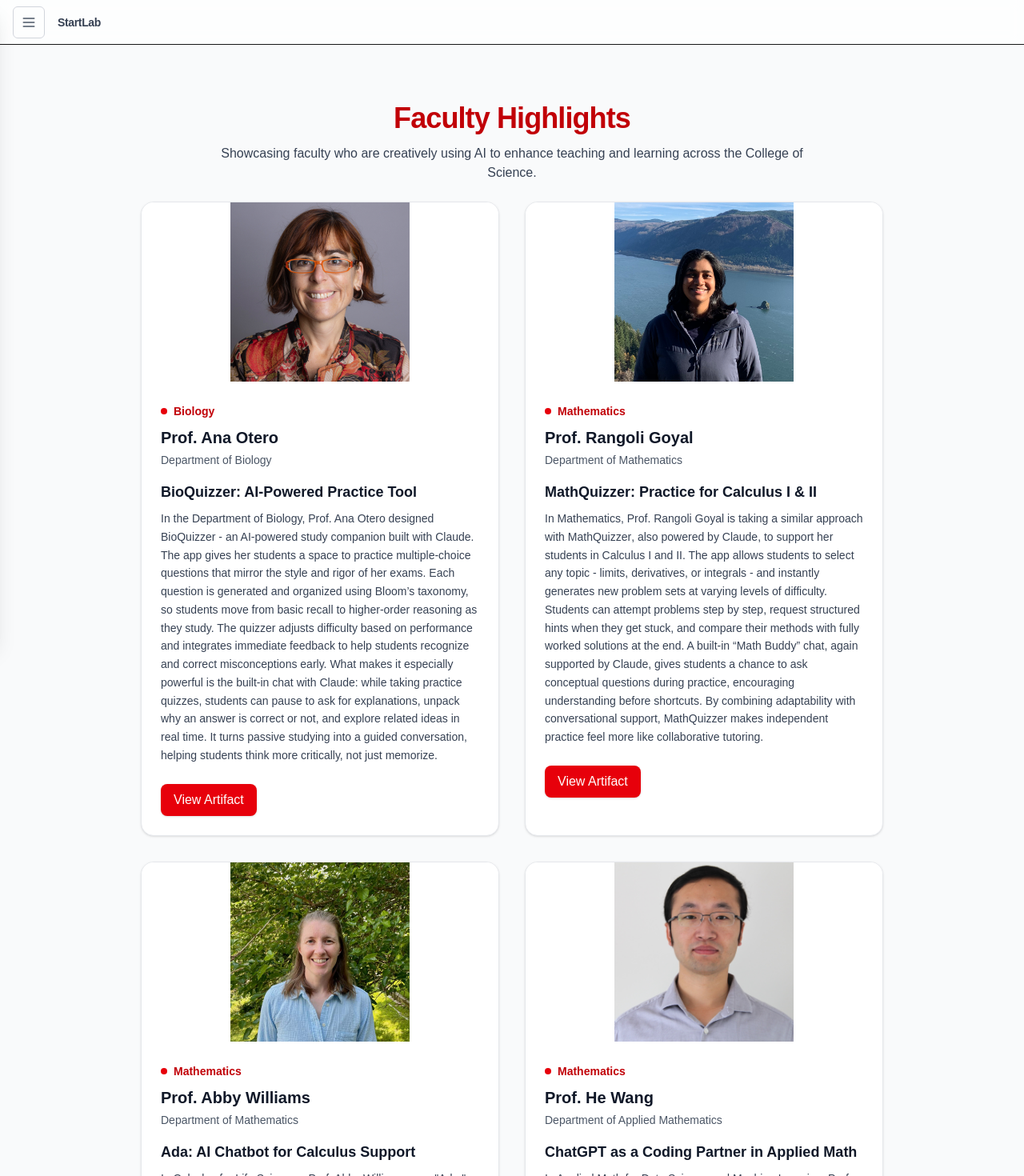
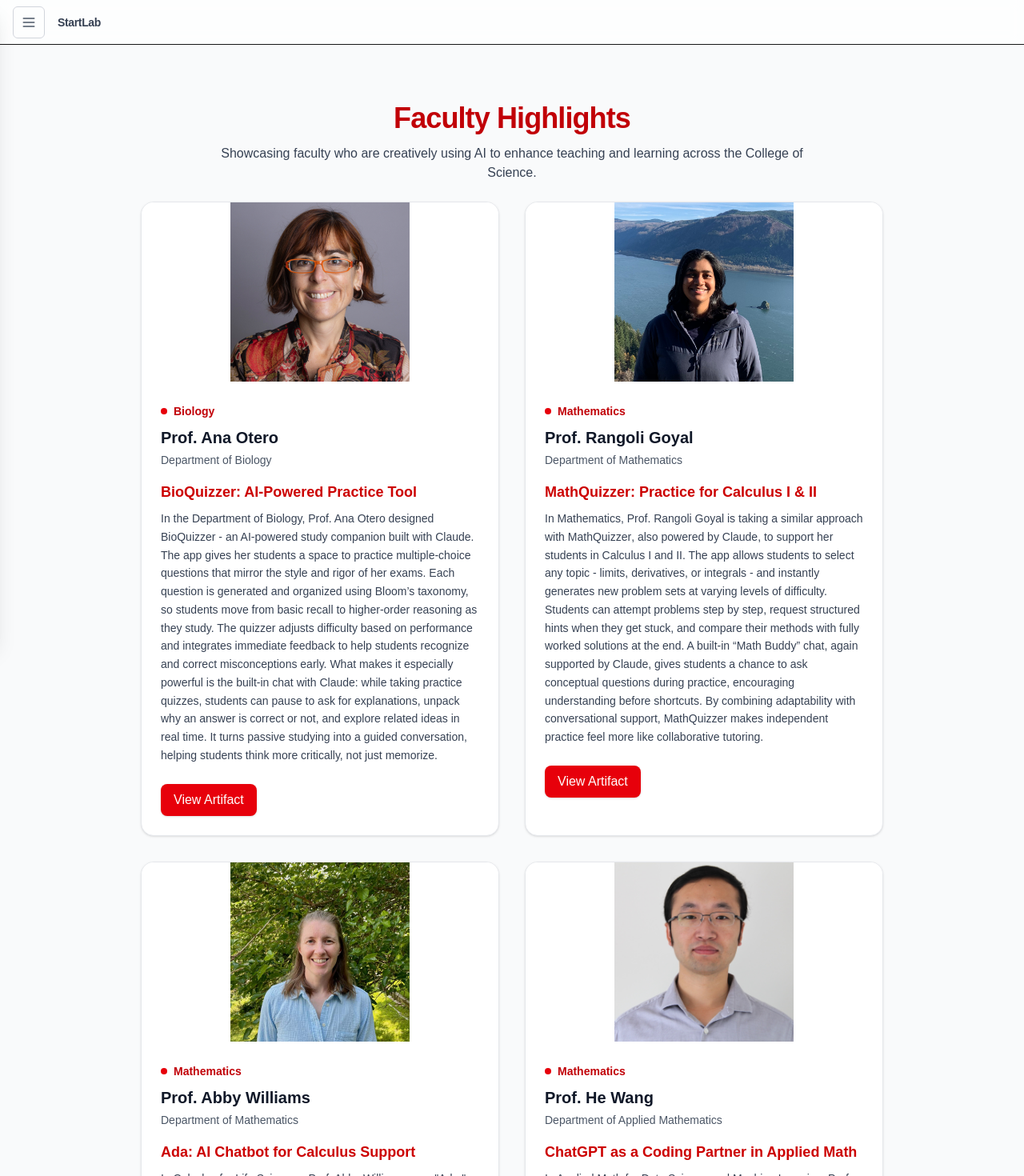
Before and after one commit to khennyG/start-lab, a Next.js app: page /explore/highlights in a window 1280 px wide. Shown: the top 1470 px of the page at 80% size. Built offline with nearby package versions, Linux system fonts and the light colour scheme.

Commit message:
Faculty highlights: set subheadings to Northeastern red

```diff
--- a/app/explore/highlights/page.tsx
+++ b/app/explore/highlights/page.tsx
@@ -34,7 +34,7 @@ export default function FacultyHighlightsPage() {
               </div>
               <h3 className="text-xl font-bold text-gray-900">Prof. Ana Otero</h3>
               <p className="mt-1 text-sm text-gray-600">Department of Biology</p>
-              <h4 className="mt-4 text-lg font-semibold text-gray-900">BioQuizzer: AI-Powered Practice Tool</h4>
+              <h4 className="mt-4 text-lg font-semibold text-[#CC0000]">BioQuizzer: AI-Powered Practice Tool</h4>
                 <p className="mt-2 text-gray-700 text-sm leading-relaxed">
                   In the Department of Biology, Prof. Ana Otero designed <span className="font-medium">BioQuizzer</span> - an AI-powered study companion built with Claude. The app gives her students a space to practice multiple-choice questions that mirror the style and rigor of her exams. Each question is generated and organized using Bloom’s taxonomy, so students move from basic recall to higher-order reasoning as they study. The quizzer adjusts difficulty based on performance and integrates immediate feedback to help students recognize and correct misconceptions early. What makes it especially powerful is the built-in chat with Claude: while taking practice quizzes, students can pause to ask for explanations, unpack why an answer is correct or not, and explore related ideas in real time. It turns passive studying into a guided conversation, helping students think more critically, not just memorize.
                 </p>
@@ -71,7 +71,7 @@ export default function FacultyHighlightsPage() {
               </div>
               <h3 className="text-xl font-bold text-gray-900">Prof. Rangoli Goyal</h3>
               <p className="mt-1 text-sm text-gray-600">Department of Mathematics</p>
-              <h4 className="mt-4 text-lg font-semibold text-gray-900">MathQuizzer: Practice for Calculus I & II</h4>
+              <h4 className="mt-4 text-lg font-semibold text-[#CC0000]">MathQuizzer: Practice for Calculus I & II</h4>
                 <p className="mt-2 text-gray-700 text-sm leading-relaxed">
                   In Mathematics, Prof. Rangoli Goyal is taking a similar approach with <span className="font-medium">MathQuizzer</span>, also powered by Claude, to support her students in Calculus I and II. The app allows students to select any topic - limits, derivatives, or integrals - and instantly generates new problem sets at varying levels of difficulty. Students can attempt problems step by step, request structured hints when they get stuck, and compare their methods with fully worked solutions at the end. A built-in “Math Buddy” chat, again supported by Claude, gives students a chance to ask conceptual questions during practice, encouraging understanding before shortcuts. By combining adaptability with conversational support, MathQuizzer makes independent practice feel more like collaborative tutoring.
                 </p>
@@ -108,7 +108,7 @@ export default function FacultyHighlightsPage() {
               </div>
               <h3 className="text-xl font-bold text-gray-900">Prof. Abby Williams</h3>
               <p className="mt-1 text-sm text-gray-600">Department of Mathematics</p>
-              <h4 className="mt-4 text-lg font-semibold text-gray-900">Ada: AI Chatbot for Calculus Support</h4>
+              <h4 className="mt-4 text-lg font-semibold text-[#CC0000]">Ada: AI Chatbot for Calculus Support</h4>
               <p className="mt-2 text-gray-700 text-sm leading-relaxed">
                 In Calculus for Life Sciences, Prof. Abby Williams uses &quot;Ada,&quot; a custom ChatGPT-powered chatbot developed by Prof. Nik Bear Brown and graduate student Dev Shah. The chatbot gives students 24/7 access to homework help. Students can type in a problem or upload a photo of it, and Ada walks them through the solution step by step. Since textbooks often show only one correct answer format, Ada helps students check both their answers and their problem-solving process. Students also use Ada to generate practice problems for midterms and finals. Weekly quizzes are based on homework, so Ada fits naturally into how students already study. Student feedback has been positive, with many noting they appreciated learning how to use AI as a genuine study tool.
               </p>
@@ -145,7 +145,7 @@ export default function FacultyHighlightsPage() {
               </div>
               <h3 className="text-xl font-bold text-gray-900">Prof. He Wang</h3>
               <p className="mt-1 text-sm text-gray-600">Department of Applied Mathematics</p>
-              <h4 className="mt-4 text-lg font-semibold text-gray-900">ChatGPT as a Coding Partner in Applied Math</h4>
+              <h4 className="mt-4 text-lg font-semibold text-[#CC0000]">ChatGPT as a Coding Partner in Applied Math</h4>
               <p className="mt-2 text-gray-700 text-sm leading-relaxed">
                 In Applied Math for Data Science and Machine Learning, Prof. He Wang has students use ChatGPT, GitHub Copilot, or Llama to help with coding. Students first solve real-world math problems on their own using their understanding of mathematical theory. Then they prompt the AI to generate code in R, Python, or MATLAB, and evaluate whether the response is correct. This lets students focus on the math and the logic of their programming rather than getting stuck on syntax. Grading emphasizes the math, not the code, reinforcing that AI handles computation while students own the critical thinking.
               </p>
```
